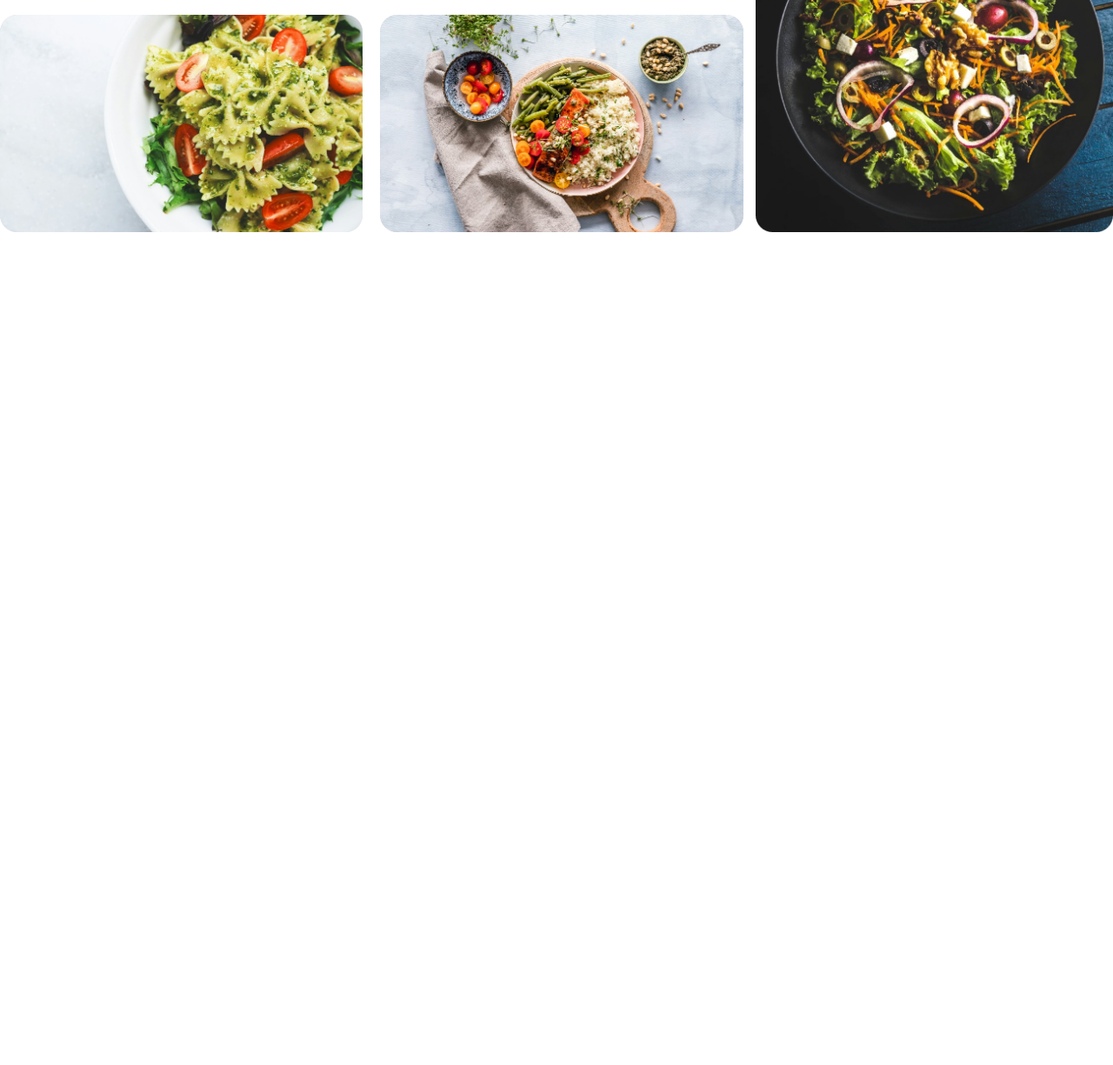
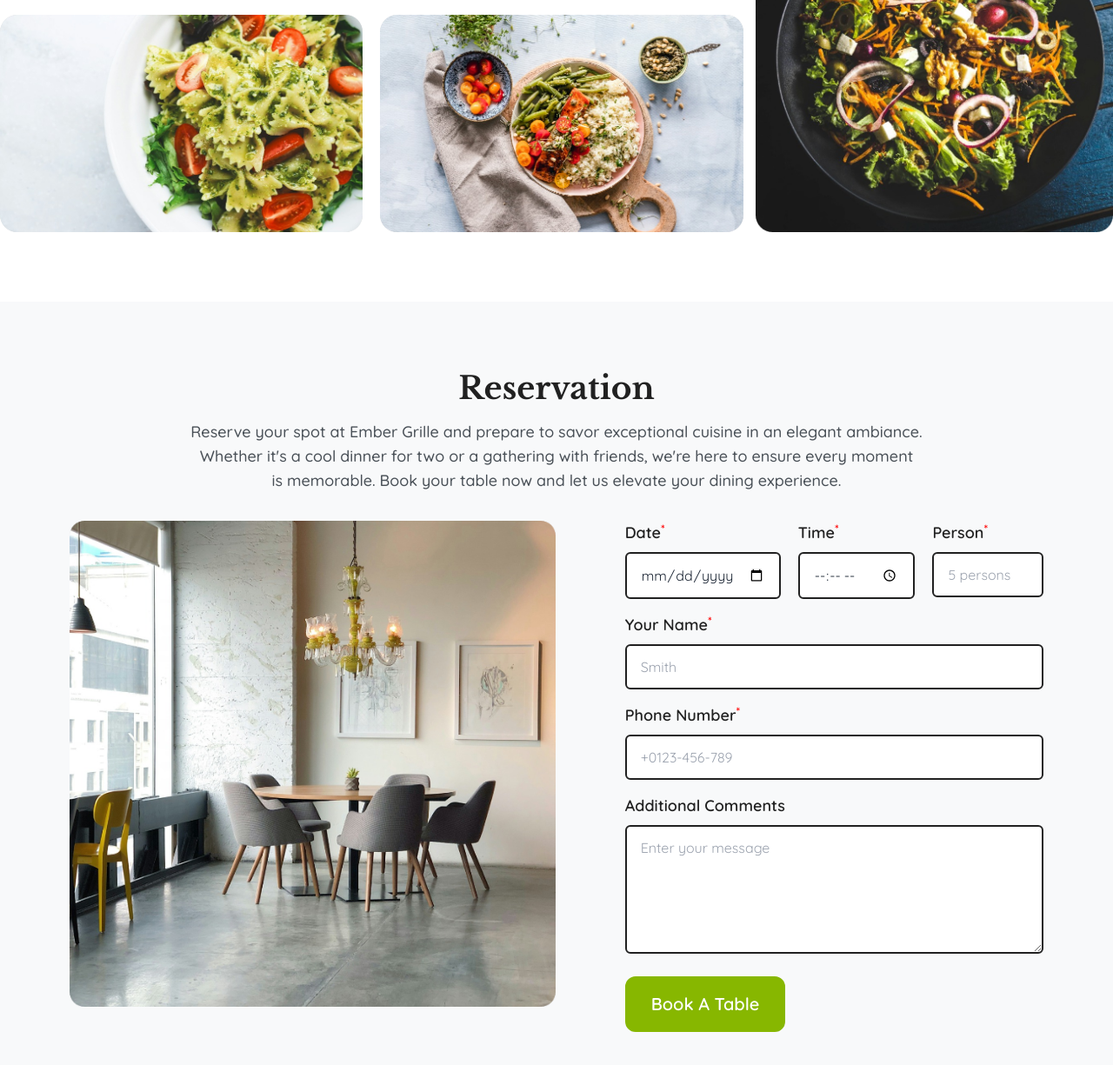
Before and after one commit to rockydey/restaurant-landing-page, a plain HTML site: page index.html in a window 1280 px wide. Shown: the part 4724-5949 px from the top of the page at 87% size. Before the commit the page ends 4991 px from the top, so only its background shows below. Drawn offline with nearby package versions, Linux system fonts and the light colour scheme.

Commit message:
reservation section complete

```diff
--- a/index.html
+++ b/index.html
@@ -425,7 +425,7 @@
             </div>
             <div class="md:space-x-5">
               <button
-                class="bg-color1 text-white mt-10 text-xl font-semibold hover:bg-color1 box-shadow px-7 py-4 rounded-xl border-2 border-color1">
+                class="bg-color1 text-white mt-10 text-xl font-semibold hover:bg-color1 px-7 py-4 rounded-xl border-2 border-color1">
                 Contact Him
               </button>
               <button
@@ -485,6 +485,123 @@
           </div>
         </div>
       </section>
+      <!-- reservation section -->
+      <section class="mt-5 lg:mt-20 bg-[#F8F9FA] p-5 md:p-10 lg:p-20">
+        <div class="max-w-screen-xl mx-auto">
+          <h3 class="libra font-bold text-4xl text-color4 text-center">
+            Reservation
+          </h3>
+          <p class="text-lg text-color3 font-medium text-center mt-4">
+            Reserve your spot at Ember Grille and prepare to savor exceptional
+            cuisine in an elegant ambiance.
+            <span class="inline lg:block"></span> Whether it's a cool dinner for
+            two or a gathering with friends, we're here to ensure every moment
+            <span class="inline lg:block"></span>
+            is memorable. Book your table now and let us elevate your dining
+            experience.
+          </p>
+          <div class="mt-8 flex flex-col lg:flex-row gap-20">
+            <div>
+              <img
+                src="./assets/images/reservation-img.png"
+                class="w-full"
+                alt="" />
+            </div>
+            <div class="w-full lg:w-1/2">
+              <form action="" class="space-y-4">
+                <div class="flex flex-col md:flex-row justify-between gap-5">
+                  <div class="w-full">
+                    <label
+                      for="date"
+                      class="block text-lg font-semibold text-color4 mb-2 w-full"
+                      >Date<sup class="text-[#FF0000]">*</sup>
+                    </label>
+                    <input
+                      type="date"
+                      name=""
+                      id="date"
+                      required
+                      class="border-2 rounded-md focus:outline-none border-color4 w-full py-3 px-4" />
+                  </div>
+                  <div class="w-full">
+                    <label
+                      for="time"
+                      class="block text-lg font-semibold text-color4 mb-2 w-full"
+                      >Time<sup class="text-[#FF0000]">*</sup></label
+                    >
+                    <input
+                      type="time"
+                      name=""
+                      id="time"
+                      required
+                      class="border-2 rounded-md focus:outline-none border-color4 w-full py-3 px-4" />
+                  </div>
+                  <div class="w-full">
+                    <label
+                      for="person"
+                      class="block text-lg font-semibold text-color4 mb-2 w-full"
+                      >Person<sup class="text-[#FF0000]">*</sup></label
+                    >
+                    <input
+                      type="text"
+                      name=""
+                      id="person"
+                      placeholder="5 persons"
+                      required
+                      class="border-2 rounded-md focus:outline-none border-color4 w-full py-3 px-4" />
+                  </div>
+                </div>
+                <div>
+                  <label
+                    for="name"
+                    class="block text-lg font-semibold text-color4 mb-2"
+                    >Your Name<sup class="text-[#FF0000]">*</sup></label
+                  >
+                  <input
+                    type="text"
+                    name=""
+                    id="name"
+                    placeholder="Smith"
+                    required
+                    class="border-2 rounded-md focus:outline-none border-color4 w-full py-3 px-4" />
+                </div>
+                <div>
+                  <label
+                    for="number"
+                    class="block text-lg font-semibold text-color4 mb-2"
+                    >Phone Number<sup class="text-[#FF0000]">*</sup></label
+                  >
+                  <input
+                    type="number"
+                    name=""
+                    id="number"
+                    placeholder="+0123-456-789"
+                    required
+                    class="border-2 rounded-md focus:outline-none border-color4 w-full py-3 px-4" />
+                </div>
+                <div>
+                  <label
+                    for="comments"
+                    class="block text-lg font-semibold text-color4 mb-2"
+                    >Additional Comments</label
+                  >
+                  <textarea
+                    name=""
+                    id="comments"
+                    cols="30"
+                    rows="5"
+                    placeholder="Enter your message"
+                    class="border-2 rounded-md focus:outline-none border-color4 w-full py-3 px-4"></textarea>
+                  <input
+                    type="submit"
+                    value="Book A Table"
+                    class="bg-color1 text-white mt-5 text-xl font-semibold hover:bg-color1 px-7 py-4 rounded-xl border-2 border-color1 cursor-pointer" />
+                </div>
+              </form>
+            </div>
+          </div>
+        </div>
+      </section>
     </main>
     <!-- main section end -->
 
```
